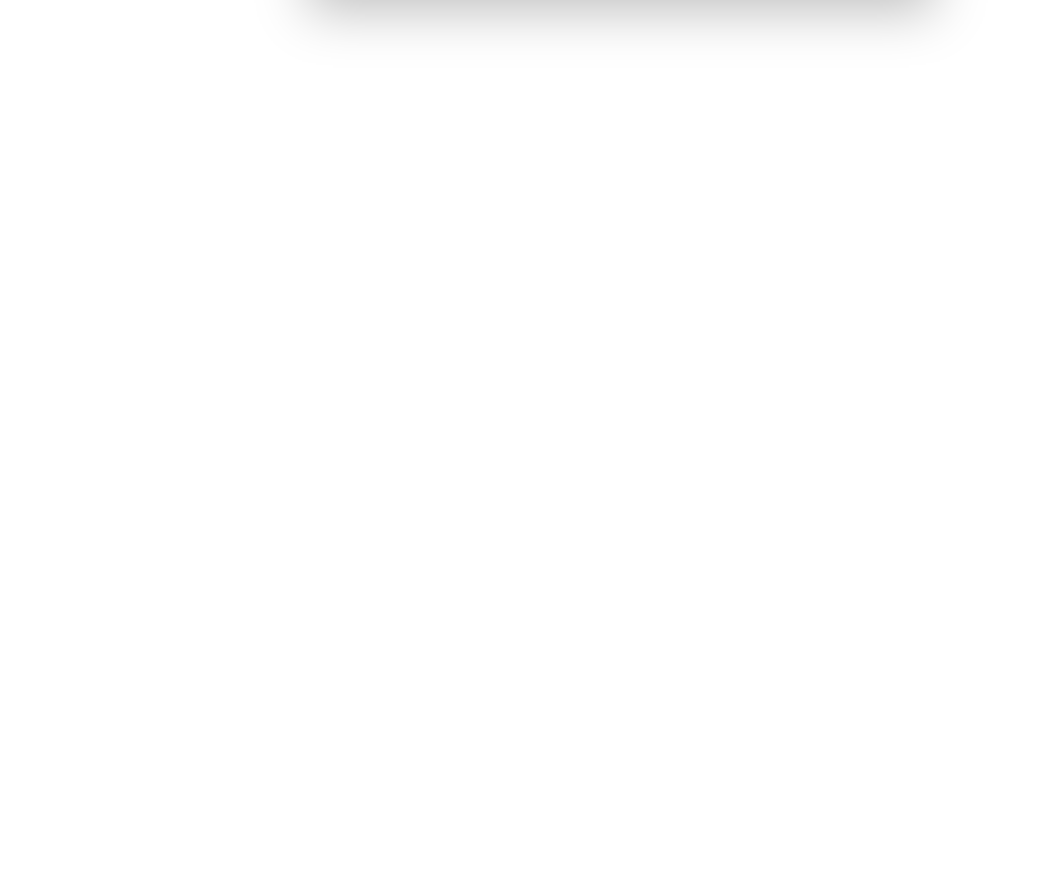
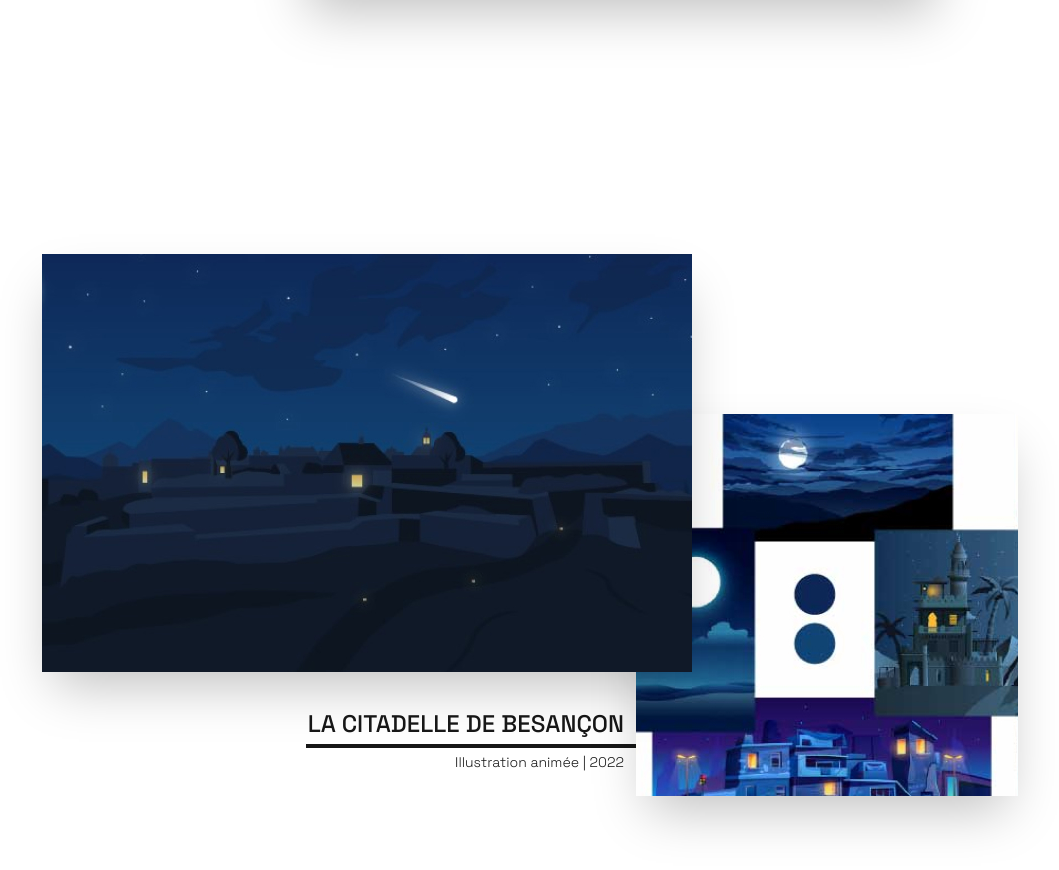
Before and after one commit to duval-justine/Portfolio_Justine_Duval, a Vue app: page / in a window 1280 px wide. Shown: the part 2451-3321 px from the top of the page, without its empty margins (214-1273 px from the left). Before the commit the page ends 2577 px from the top, so only its background shows below. Built offline with nearby package versions, Linux system fonts and the light colour scheme.

Commit message:
Ajout du bloc 3 dans la page d'accueil

```diff
--- a/src/views/AccueilView.vue
+++ b/src/views/AccueilView.vue
@@ -21,6 +21,7 @@
     <div>
       <Bloc1 class="pt-48" />
       <Bloc2 />
+      <Bloc3 />
     </div>
   </main>
 </template>
@@ -29,9 +30,10 @@
 import Header from "../components/Header.vue";
 import Bloc1 from "../components/Bloc1.vue";
 import Bloc2 from "../components/Bloc2.vue";
+import Bloc3 from "../components/Bloc3.vue";
 import MongolfiereNuages from "../components/MongolfiereNuages.vue";
 export default {
-  components: { Header, MongolfiereNuages, Bloc1, Bloc2 }
+  components: { Header, MongolfiereNuages, Bloc1, Bloc2, Bloc3 }
 }
 </script>
 
```
